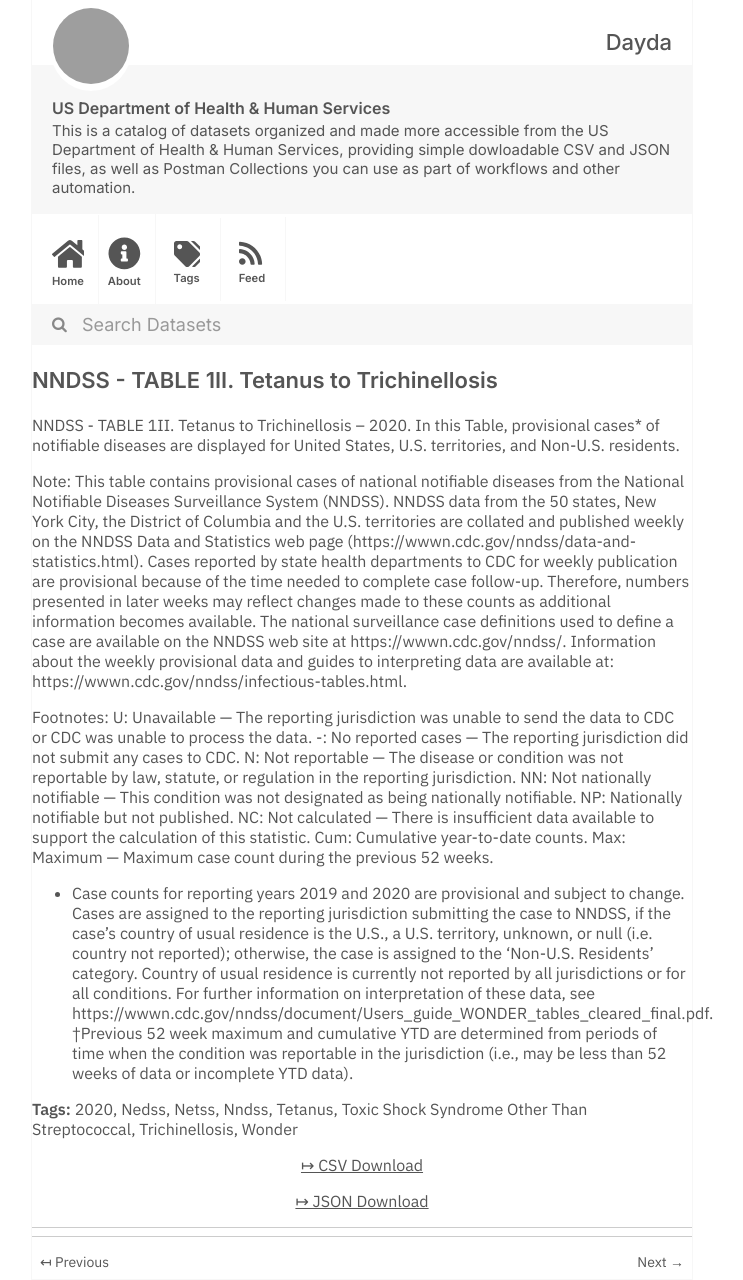
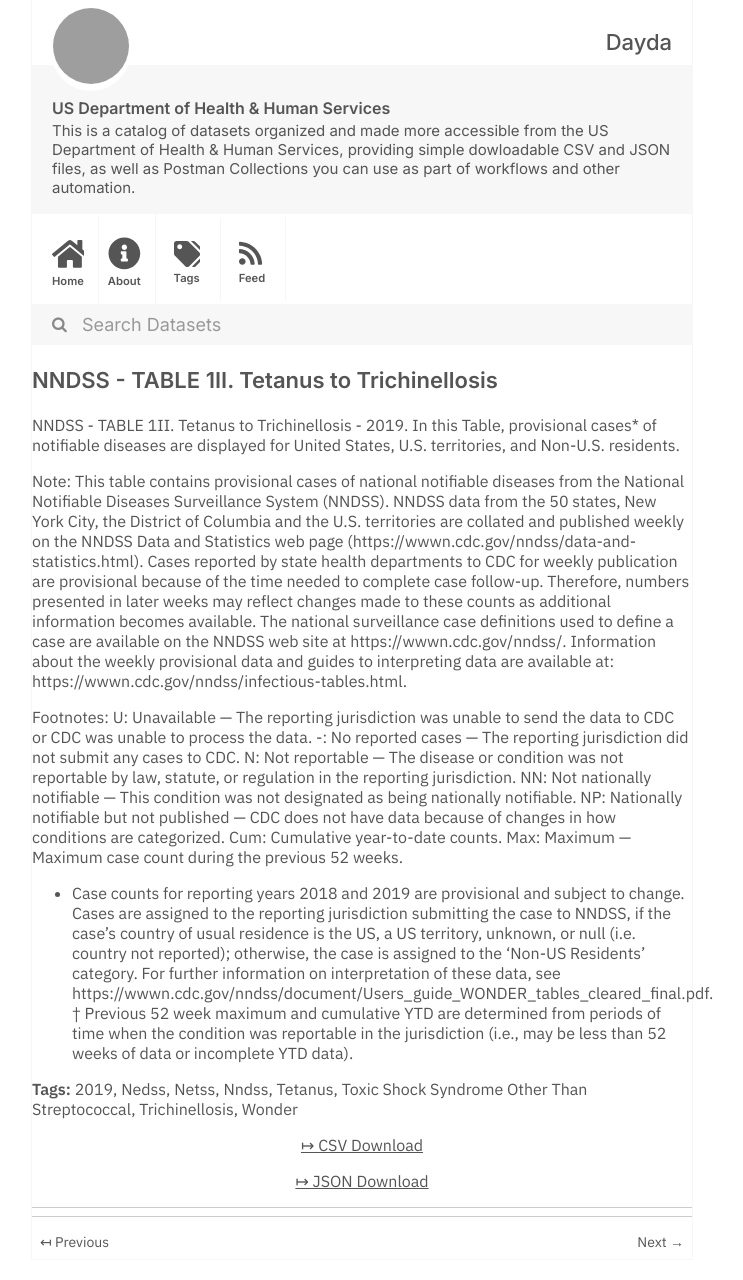
Before and after one commit to dayda-entities/us-department-of-health-and-human-services, a Jekyll site: the page built from _posts/2020-11-10-nndss-table-1ii-tetanus-to-tri.md, in a window 1280 px wide. Shown: the whole page, without its empty margins (278-1021 px from the left). Built offline with Jekyll 4.4.1, drawn with Linux system fonts in a browser that asks for light colours; grey boxes are pictures that could not be loaded.

Commit message:
Publish Data

```diff
--- a/_posts/2020-11-10-nndss-table-1ii-tetanus-to-tri.md
+++ b/_posts/2020-11-10-nndss-table-1ii-tetanus-to-tri.md
@@ -1,11 +1,11 @@
 ---
 title: NNDSS - TABLE 1II. Tetanus to Trichinellosis
-created: '2020-11-10T16:16:37.530165'
-modified: '2021-04-25T14:55:24.937530'
+created: '2020-11-10T16:17:20.616136'
+modified: '2021-04-17T02:37:26.530690'
 state: active
 type: dataset
 tags:
-  - '2020'
+  - '2019'
   - Nedss
   - Netss
   - Nndss
@@ -14,12 +14,12 @@ tags:
   - Trichinellosis
   - Wonder
 groups: []
-csv_url: 'https://data.cdc.gov/api/views/qbrk-85z2/rows.csv?accessType=DOWNLOAD'
-json_url: 'https://data.cdc.gov/api/views/qbrk-85z2/rows.json?accessType=DOWNLOAD'
+csv_url: 'https://data.cdc.gov/api/views/2993-4v7d/rows.csv?accessType=DOWNLOAD'
+json_url: 'https://data.cdc.gov/api/views/2993-4v7d/rows.json?accessType=DOWNLOAD'
 layout: post
 
 ---
-NNDSS - TABLE 1II. Tetanus to Trichinellosis – 2020. In this Table, provisional cases* of notifiable diseases are displayed for United States, U.S. territories, and Non-U.S. residents.
+NNDSS - TABLE 1II. Tetanus to Trichinellosis - 2019. In this Table, provisional cases* of notifiable diseases are displayed for United States, U.S. territories, and Non-U.S. residents.
 
 Note:
 This table contains provisional cases of national notifiable diseases from the National Notifiable Diseases Surveillance System (NNDSS). NNDSS data from the 50 states, New York City, the District of Columbia and the U.S. territories are collated and published weekly on the NNDSS Data and Statistics web page (https://wwwn.cdc.gov/nndss/data-and-statistics.html). Cases reported by state health departments to CDC for weekly publication are provisional because of the time needed to complete case follow-up. Therefore, numbers presented in later weeks may reflect changes made to these counts as additional information becomes available. The national surveillance case definitions used to define a case are available on the NNDSS web site at https://wwwn.cdc.gov/nndss/. Information about the weekly provisional data and guides to interpreting data are available at: https://wwwn.cdc.gov/nndss/infectious-tables.html.
@@ -29,9 +29,8 @@ U: Unavailable — The reporting jurisdiction was unable to send the data to CDC
 -: No reported cases — The reporting jurisdiction did not submit any cases to CDC.
 N: Not reportable — The disease or condition was not reportable by law, statute, or regulation in the reporting jurisdiction.
 NN: Not nationally notifiable — This condition was not designated as being nationally notifiable.
-NP: Nationally notifiable but not published.
-NC: Not calculated — There is insufficient data available to support the calculation of this statistic.
+NP: Nationally notifiable but not published — CDC does not have data because of changes in how conditions are categorized.
 Cum: Cumulative year-to-date counts.
 Max: Maximum — Maximum case count during the previous 52 weeks.
-* Case counts for reporting years 2019 and 2020 are provisional and subject to change. Cases are assigned to the reporting jurisdiction submitting the case to NNDSS, if the case's country of usual residence is the U.S., a U.S. territory, unknown, or null (i.e. country not reported); otherwise, the case is assigned to the 'Non-U.S. Residents' category. Country of usual residence is currently not reported by all jurisdictions or for all conditions. For further information on interpretation of these data, see https://wwwn.cdc.gov/nndss/document/Users_guide_WONDER_tables_cleared_final.pdf.
-†Previous 52 week maximum and cumulative YTD are determined from periods of time when the condition was reportable in the jurisdiction (i.e., may be less than 52 weeks of data or incomplete YTD data).
+* Case counts for reporting years 2018 and 2019 are provisional and subject to change. Cases are assigned to the reporting jurisdiction submitting the case to NNDSS, if the case's country of usual residence is the US, a US territory, unknown, or null (i.e. country not reported); otherwise, the case is assigned to the 'Non-US Residents' category. For further information on interpretation of these data, see https://wwwn.cdc.gov/nndss/document/Users_guide_WONDER_tables_cleared_final.pdf.
+† Previous 52 week maximum and cumulative YTD are determined from periods of time when the condition was reportable in the jurisdiction (i.e., may be less than 52 weeks of data or incomplete YTD data).
```
